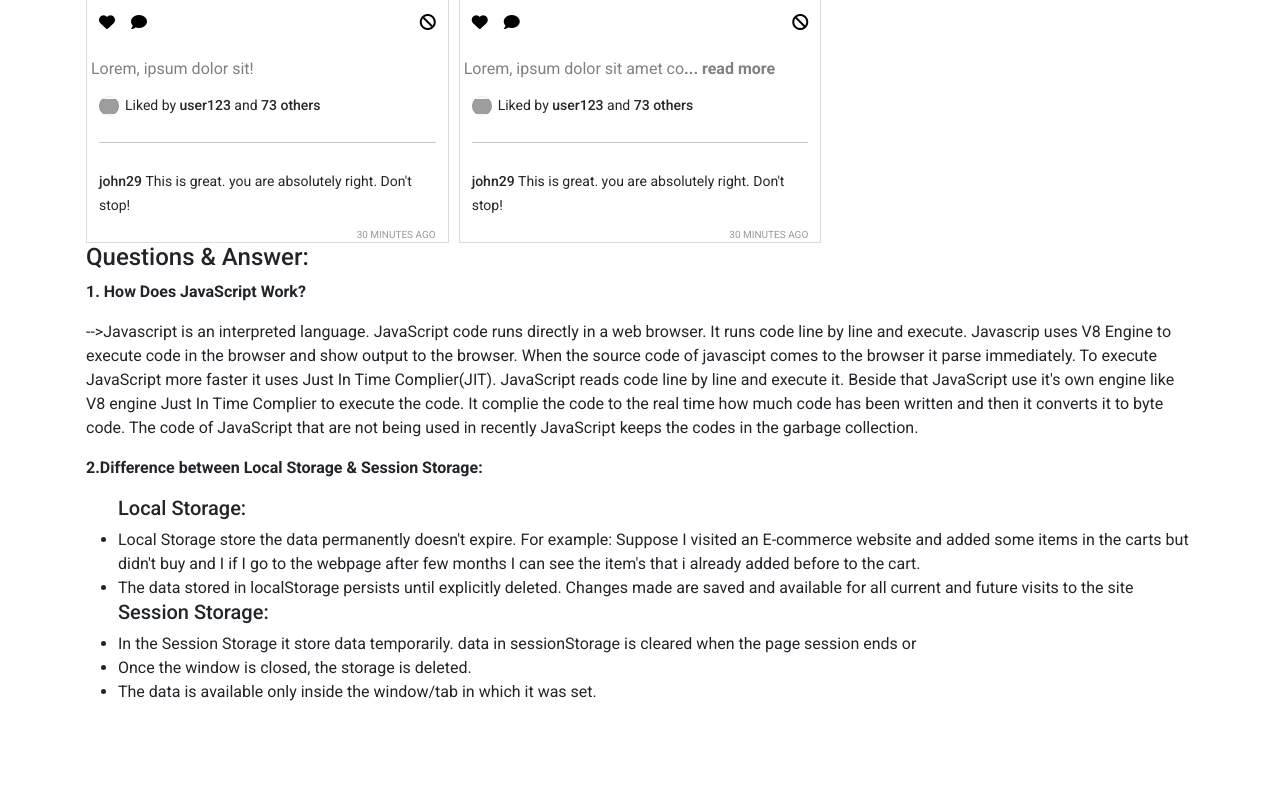
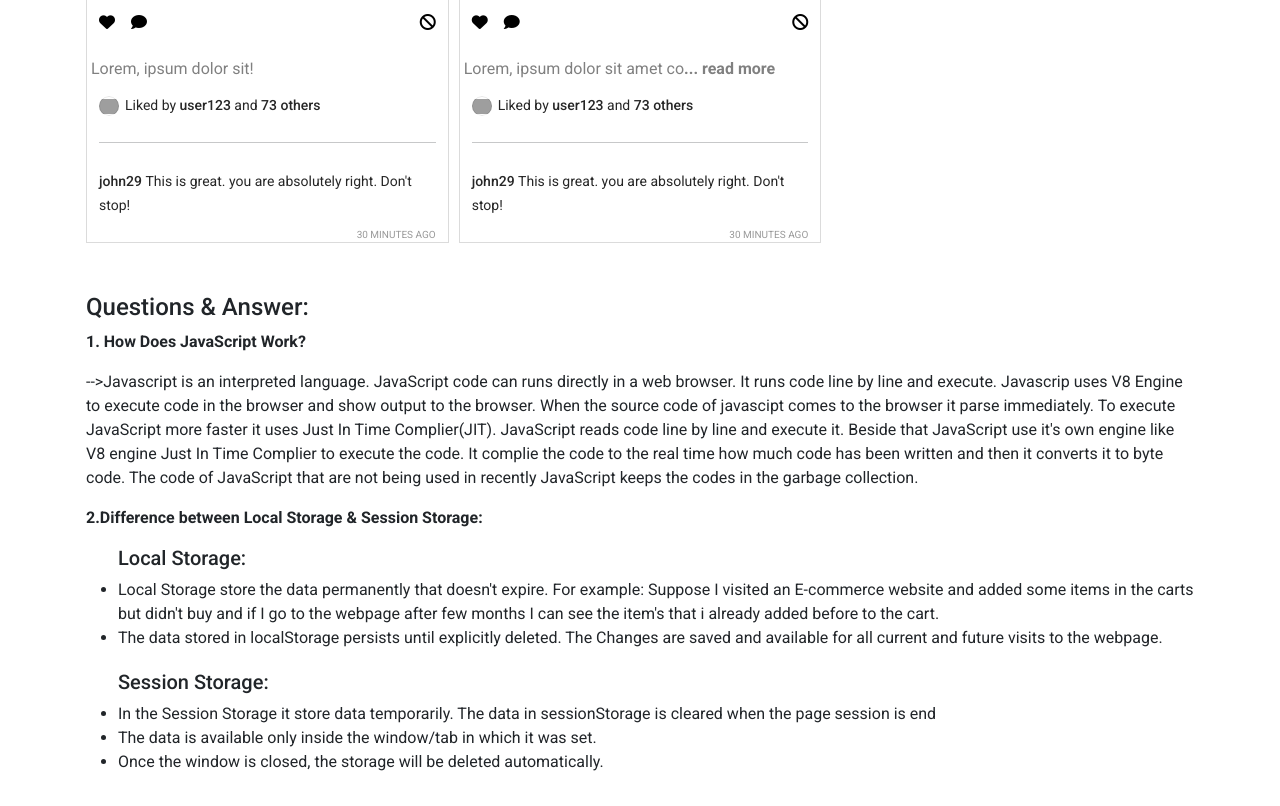
Before and after one commit to uttamsaha/Insta-Shohor, a plain HTML site: page index.html in a window 1280 px wide. Shown: the part 1289-2095 px from the top of the page. Before the commit the page ends 2025 px from the top, so only its background shows below. Drawn offline with nearby package versions, Linux system fonts and the light colour scheme; grey boxes are pictures that could not be loaded.

Commit message:
project done

```diff
--- a/index.html
+++ b/index.html
@@ -56,10 +56,10 @@
         <div id="reported">
             <h1>Reported posts</h1>
         </div>
-        <section>
-            <h4>Questions & Answer:</h4>
+        <section id="bonus-part">
+            <h4 style="margin-top: 50px;">Questions & Answer:</h4>
             <p><b>1. How Does JavaScript Work?</b></p>
-            <p>-->Javascript is an interpreted language. JavaScript code runs directly in a web browser. It runs code
+            <p>-->Javascript is an interpreted language. JavaScript code can runs directly in a web browser. It runs code
                 line by line and execute. Javascrip uses V8 Engine to execute code in the browser and show output to the
                 browser. When the source code of javascipt comes to the browser it parse immediately. To execute
                 JavaScript more faster it uses Just In Time
@@ -72,14 +72,14 @@
             <p><b>2.Difference between Local Storage & Session Storage: </b></p>
             <ul>
                 <h5>Local Storage:</h5>
-                <li>Local Storage store the data permanently doesn't expire. For example: Suppose I visited an E-commerce website and added some items in the carts but didn't buy and I if I go to the webpage after few months I can see the item's that i already added before to the cart.</li>
-                <li>The data stored in localStorage persists until explicitly deleted. Changes made are saved and available for all current
-                and future visits to the site</li>
+                <li>Local Storage store the data permanently that doesn't expire. For example: Suppose I visited an E-commerce website and added some items in the carts but didn't buy and if I go to the webpage after few months I can see the item's that i already added before to the cart.</li>
+                <li>The data stored in localStorage persists until explicitly deleted. The Changes are saved and available for all current
+                and future visits to the webpage.</li>
 
-                <h5>Session Storage: </h5>
-                <li>In the Session Storage it store data temporarily. data in sessionStorage is cleared when the page session ends or</li>
-                <li>Once the window is closed, the storage is deleted.</li>
+                <h5 style="margin-top: 20px;">Session Storage: </h5>
+                <li>In the Session Storage it store data temporarily. The data in sessionStorage is cleared when the page session is end</li>
                 <li>The data is available only inside the window/tab in which it was set.</li>
+                <li>Once the window is closed, the storage will be deleted automatically.</li>
             </ul>
         </section>
     </main>
--- a/js/app.js
+++ b/js/app.js
@@ -35,16 +35,19 @@ const switchTab = (id) => {
         document.getElementById( "posts" ).style.display = "grid";
         document.getElementById( "liked" ).style.display = "none";
         document.getElementById( "reported" ).style.display = "none";
+        document.getElementById('bonus-part').style.display = "block";
     } else if (id === "liked") {
         document.getElementById( "liked" ).style.display = "block";
         document.getElementById( "posts" ).style.display = "none";
         document.getElementById( "reported" ).style.display = "none";
+        document.getElementById('bonus-part').style.display = "none";
 
         displayLikedPosts();
     } else {
         document.getElementById( "reported" ).style.display = "block";
         document.getElementById( "posts" ).style.display = "none";
         document.getElementById( "liked" ).style.display = "none";
+        document.getElementById('bonus-part').style.display = "none";
 
         displayReportedPosts();
     }
```
